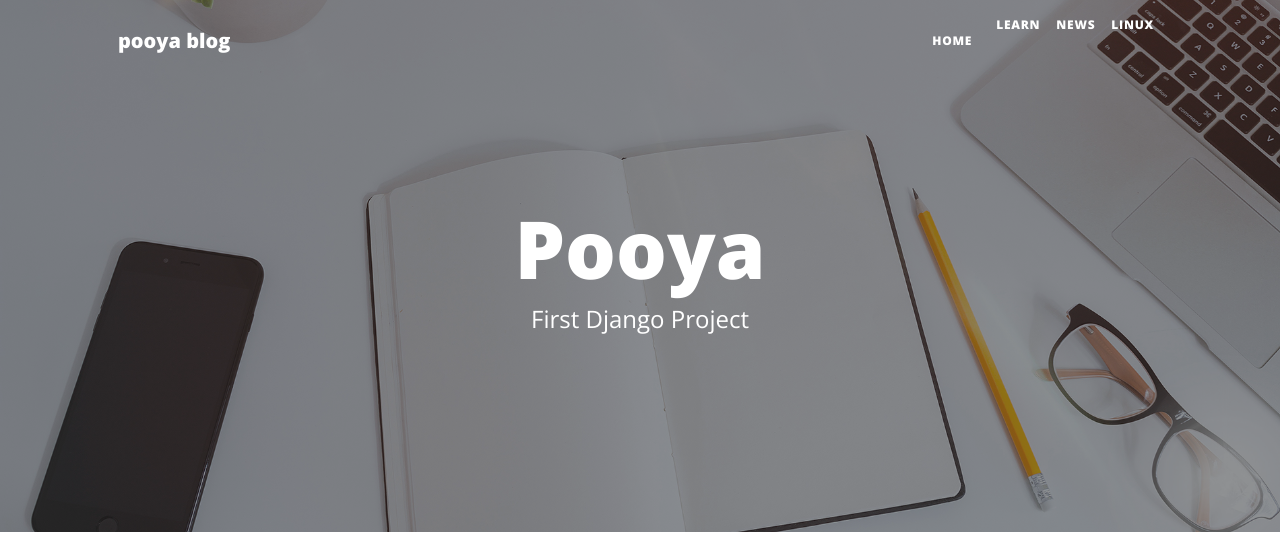
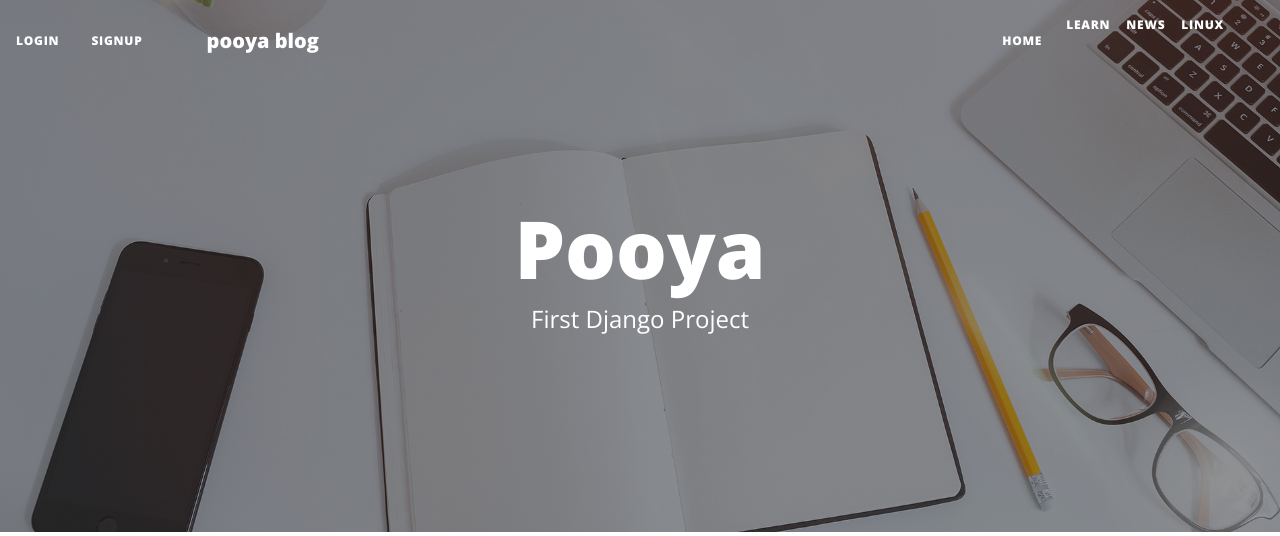
Before and after one commit to pooyajjj/first_django_project, a Django app: template config/blog/templates/blog/home.html in a window 1280 px wide. Shown: the top 536 px of the page. Run offline with Django 3.2, Linux system fonts and the light colour scheme; the template is opened without the code that fills it: values that come from a table or form of the project are taken from there, others are empty; data comes from the database, SQL or seed files in the repository; both versions use the stored data as it was after the commit; some libraries are stand-ins or nearby versions.

Commit message:
login and signuphandeling

```diff
--- a/config/blog/models.py
+++ b/config/blog/models.py
@@ -1,7 +1,6 @@
 from email.policy import default
 from pyexpat import model
 from turtle import position
-from unicodedata import category
 from django.db import models
 from django.utils import timezone
 
--- a/config/blog/templates/blog/base.html
+++ b/config/blog/templates/blog/base.html
@@ -17,6 +17,15 @@
     <body>
         <!-- Navigation-->
         <nav class="navbar navbar-expand-lg navbar-light" id="mainNav">
+            <div class="collapse navbar-collapse" id="navbarResponsive">
+                <ul class="navbar-nav ms-auto py-4 py-lg-0">
+                    <div class="collapse navbar-collapse" id="navbarResponsive">
+                        <ul class="navbar-nav ms-auto py-4 py-lg-0">
+                            <li class="nav-item"><a class="nav-link px-lg-3 py-3 py-lg-4" href="login">login</a></li>
+                            <li class="nav-item"><a class="nav-link px-lg-3 py-3 py-lg-4" href="signup">signup</a></li>
+                    </div>
+                </ul>
+            </div>
             <div class="container px-4 px-lg-5">
                 <a class="navbar-brand" href="index">{% title %}</a>
                 <button class="navbar-toggler" type="button" data-bs-toggle="collapse" data-bs-target="#navbarResponsive" aria-controls="navbarResponsive" aria-expanded="false" aria-label="Toggle navigation">
```
Also changed, not shown: config/db.sqlite3.
